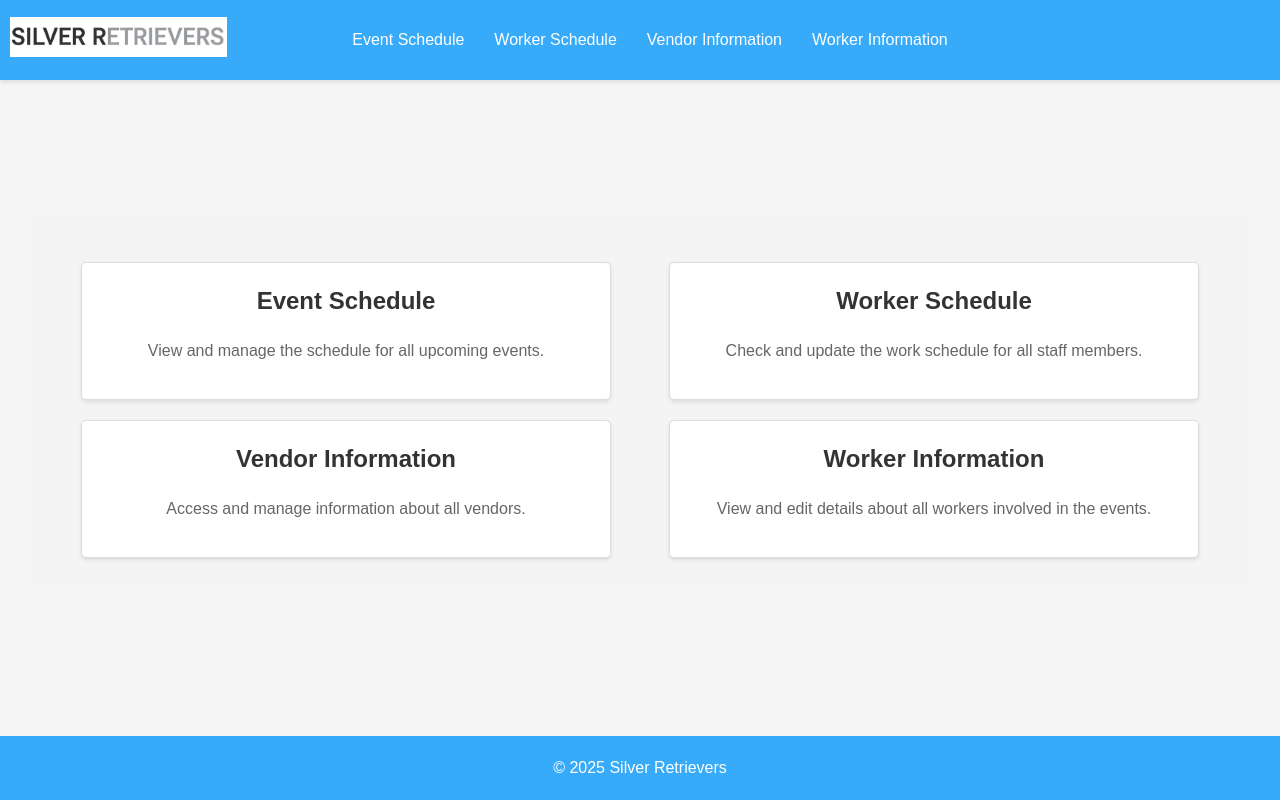
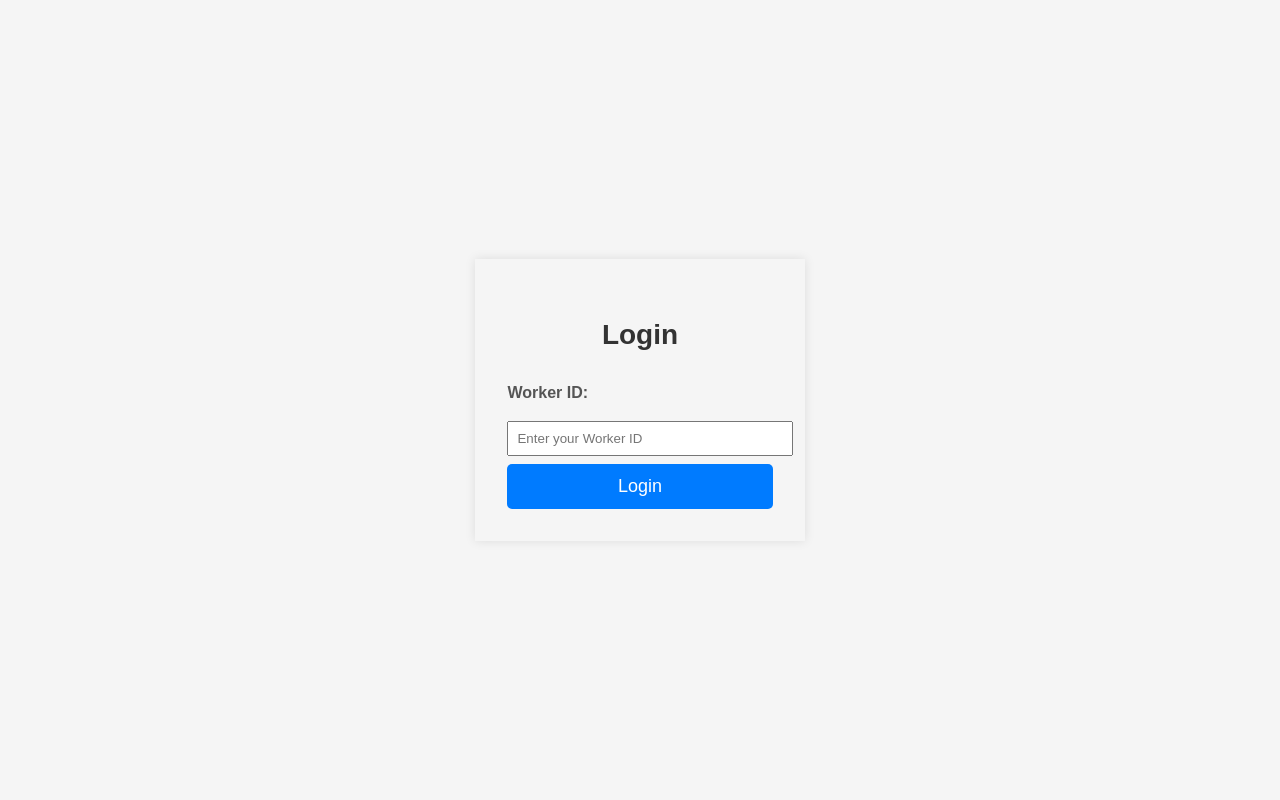
Before and after one commit to tyhow99/Event-Management-System, a React (Vite) app in the folder frontend/: page / in a window 1280 px wide. Built offline with nearby package versions, Linux system fonts and the light colour scheme.

Commit message:
Login Works and switched routing

```diff
--- a/frontend/src/App.jsx
+++ b/frontend/src/App.jsx
@@ -1,31 +1,65 @@
-import './App.css'
-import Navbar from './components/Navbar'
-import Footer from './components/Footer'
-import Homepage from './pages/Homepage'
-import WorkerInformation from './pages/WorkerInformation'
-import WorkerSchedule from './pages/WorkerSchedule'
-import VendorInformation from './pages/VendorInformation'
-import EventSchedule from './pages/EvenSchedule'
-import { BrowserRouter, Routes, Route } from "react-router-dom";
+import './App.css';
+import Navbar from './components/Navbar';
+import Footer from './components/Footer';
+import Homepage from './pages/Homepage';
+import WorkerInformation from './pages/WorkerInformation';
+import WorkerSchedule from './pages/WorkerSchedule';
+import VendorInformation from './pages/VendorInformation';
+import EventSchedule from './pages/EventSchedule';
+import Login from './pages/LoginPage';
+import { BrowserRouter, Routes, Route, Navigate } from "react-router-dom";
+import { useState, useEffect } from 'react';
 
 function App() {
+  const [isAuthenticated, setIsAuthenticated] = useState(false);
 
+  useEffect(() => {
+    const workerId = localStorage.getItem('workerId');
+    if (workerId) {
+      setIsAuthenticated(true);
+    }
+  }, []);
+
+  const ProtectedRoute = ({ children }) => {
+    return isAuthenticated ? children : <Navigate to="/" replace />;
+  };
 
   return (
-    <>
-      <BrowserRouter>
-        <Navbar />
-        <Routes>
-          <Route path="/" element={<Homepage />} />
-          <Route path="/EventSchedule" element={<EventSchedule />} />
-          <Route path="/WorkerSchedule" element={<WorkerSchedule/>} />
-          <Route path="/WorkerInformation" element={<WorkerInformation />} />
-          <Route path="/VendorInformation" element={<VendorInformation />} />
-        </Routes>
-        <Footer />
-      </BrowserRouter>
-    </>
-  )
+    <BrowserRouter>
+      {isAuthenticated && <Navbar setIsAuthenticated={setIsAuthenticated} />}
+      <Routes>
+        <Route path="/" element={
+          isAuthenticated ? <Navigate to="/home" replace /> : <Login setIsAuthenticated={setIsAuthenticated} />
+        } />
+        <Route path="/home" element={
+          <ProtectedRoute>
+            <Homepage />
+          </ProtectedRoute>
+        } />
+        <Route path="/EventSchedule" element={
+          <ProtectedRoute>
+            <EventSchedule />
+          </ProtectedRoute>
+        } />
+        <Route path="/WorkerSchedule" element={
+          <ProtectedRoute>
+            <WorkerSchedule />
+          </ProtectedRoute>
+        } />
+        <Route path="/WorkerInformation" element={
+          <ProtectedRoute>
+            <WorkerInformation />
+          </ProtectedRoute>
+        } />
+        <Route path="/VendorInformation" element={
+          <ProtectedRoute>
+            <VendorInformation />
+          </ProtectedRoute>
+        } />
+      </Routes>
+      {isAuthenticated && <Footer />}
+    </BrowserRouter>
+  );
 }
 
-export default App
+export default App;
--- a/frontend/src/components/Navbar.css
+++ b/frontend/src/components/Navbar.css
@@ -1,45 +1,50 @@
+/* Navbar styles */
 .navbar {
     position: fixed;
     top: 0;
     left: 0;
     right: 0;
-    width: 100%;
-    height: 60px; /* Define a height for the navbar */
+    width: 97%;
     display: flex;
-    justify-content: center; /* Center the content horizontally */
+    justify-content: space-between;
     align-items: center;
-    background-color: #37abf9;
+    padding: 1rem 2rem;
+    background-color: #37abf9; /* Deep blue color from the image */
     color: white;
-    padding: 10px;
-    box-shadow: 0 2px 4px rgba(0, 0, 0, 0.1);
-    z-index: 1000;
+    box-shadow: 0 2px 5px rgba(0,0,0,0.2);
+    z-index: 1000; /* Ensures navbar stays above other content */
   }
 
-.navbar-logo {
-    height: 40px; /* Adjust the height as needed */
+  .nav-links {
+    display: flex;
+    gap: 1.5rem;
   }
 
-.navbar-left {
-    position: absolute;
-    left: 10px;
+  .nav-links a {
+    color: white;
+    text-decoration: none;
+    font-weight: 500;
+    font-size: 1rem;
+    transition: opacity 0.3s;
+    padding: 0.5rem 0;
   }
 
-.navbar-links {
-    display: flex;
-    justify-content: center;
-    align-items: center;
-    height: 100%; /* Ensure the links container takes full height */
+  .nav-links a:hover {
+    opacity: 0.8;
+    border-bottom: 2px solid white;
   }
 
-.navbar-links a {
-    position: relative;
-    display: flex;
-    align-items: center;
+  .logout-btn {
+    background-color: #d32f2f; /* Red color for contrast */
     color: white;
-    text-decoration: none;
-    padding: 0 15px;
+    border: none;
+    padding: 0.5rem 1rem;
+    border-radius: 4px;
+    cursor: pointer;
+    font-weight: 500;
+    transition: background-color 0.3s;
   }
 
-.navbar-links a:hover {
-    text-decoration: underline;
+  .logout-btn:hover {
+    background-color: #b71c1c;
   }
--- a/frontend/src/components/Navbar.jsx
+++ b/frontend/src/components/Navbar.jsx
@@ -1,20 +1,24 @@
 import './Navbar.css'
+import { Link } from 'react-router-dom';
 
+const Navbar = ({ setIsAuthenticated }) => {
+  const handleLogout = () => {
+    localStorage.removeItem('workerId');
+    setIsAuthenticated(false);
+  };
 
-function Navbar(){
-    return (
-        <div className="navbar">
-            <div className="navbar-left">
-                <img src="Logo.png" alt="Logo" className="navbar-logo" />
-            </div>
-            <div className="navbar-links">
-                <a href="/EventSchedule">Event Schedule</a>
-                <a href="/WorkerSchedule">Worker Schedule</a>
-                <a href="/VendorInformation">Vendor Information</a>
-                <a href="/WorkerInformation">Worker Information</a>
-            </div>
-        </div>
-    );
+  return (
+    <nav className="navbar">
+      <div className="nav-links">
+        <Link to="/home">Home</Link>
+        <Link to="/WorkerInformation">Worker Information</Link>
+        <Link to="/WorkerSchedule">Worker Schedule</Link>
+        <Link to="/VendorInformation">Vendor Information</Link>
+        <Link to="/EventSchedule">Event Schedule</Link>
+      </div>
+      <button className="logout-btn" onClick={handleLogout}>Logout</button>
+    </nav>
+  );
 };
 
 export default Navbar;
--- a/frontend/src/pages/Homepage.jsx
+++ b/frontend/src/pages/Homepage.jsx
@@ -1,33 +1,33 @@
-
 import './Homepage.css';
+import { Link } from 'react-router-dom';
 
 function Homepage() {
     return (
         <div className="homepage">
             <div className="content">
                 <div className="box">
-                    <a href="/EventSchedule">
+                    <Link to="/EventSchedule" className="box-content">
                         <h2>Event Schedule</h2>
                         <p>View and manage the schedule for all upcoming events.</p>
-                    </a>
+                    </Link>
                 </div>
                 <div className="box">
-                    <a href="/WorkerSchedule">
+                    <Link to="/WorkerSchedule" className="box-content">
                         <h2>Worker Schedule</h2>
                         <p>Check and update the work schedule for all staff members.</p>
-                    </a>
+                    </Link>
                 </div>
                 <div className="box">
-                    <a href="/VendorInformation">
+                    <Link to="/VendorInformation" className="box-content">
                         <h2>Vendor Information</h2>
                         <p>Access and manage information about all vendors.</p>
-                    </a>
+                    </Link>
                 </div>
                 <div className="box">
-                    <a href="/WorkerInformation">
+                    <Link to="/WorkerInformation" className="box-content">
                         <h2>Worker Information</h2>
                         <p>View and edit details about all workers involved in the events.</p>
-                    </a>
+                    </Link>
                 </div>
             </div>
         </div>
--- a/frontend/src/pages/LoginPage.css
+++ b/frontend/src/pages/LoginPage.css
@@ -8,14 +8,6 @@ body {
     background-color: #f5f5f5;
 }
 
-.login-container {
-    background-color: white;
-    padding: 30px;
-    border-radius: 10px;
-    box-shadow: 0 0 15px rgba(0, 0, 0, 0.2);
-    width: 320px;
-    text-align: center;
-}
 
 .login-container h2 {
     margin-bottom: 25px;
@@ -55,3 +47,46 @@ body {
 .login-container button:hover {
     background-color: #0056b3;
 }
+
+
+.login-container {
+    max-width: 400px;
+    margin: 2rem auto;
+    padding: 2rem;
+    box-shadow: 0 0 10px rgba(0,0,0,0.1);
+  }
+
+  .success-message {
+    color: #28a745;
+    margin-top: 1rem;
+    padding: 0.5rem;
+    background: #d4edda;
+    border-radius: 4px;
+  }
+
+  .error-message {
+    color: #dc3545;
+    margin-top: 1rem;
+    padding: 0.5rem;
+    background: #f8d7da;
+    border-radius: 4px;
+  }
+
+  input[type="number"] {
+    width: 100%;
+    padding: 0.5rem;
+    margin: 0.5rem 0;
+  }
+
+  button {
+    background: #007bff;
+    color: white;
+    padding: 0.5rem 1rem;
+    border: none;
+    border-radius: 4px;
+    cursor: pointer;
+  }
+
+  button:hover {
+    background: #0056b3;
+  }
--- a/frontend/src/pages/LoginPage.jsx
+++ b/frontend/src/pages/LoginPage.jsx
@@ -1,31 +1,40 @@
+import './LoginPage.css';
+import { useState } from 'react';
+import axios from 'axios';
+import { useNavigate } from 'react-router-dom';
 
-import './LoginPage.css';
-import { useEffect, useState } from 'react';
-import axios from 'axios';
-
-const Login = () => {
+const Login = ({ setIsAuthenticated }) => {
   const [workerId, setWorkerId] = useState('');
-  const [password, setPassword] = useState('');
-  const [data, setData] = useState(null);
+  const [loginStatus, setLoginStatus] = useState(null);
+  const navigate = useNavigate();
 
   const handleLogin = async (e) => {
     e.preventDefault();
-    // Add logic to handle login, e.g., sending a request to your backend
-    console.log('Login attempt with:', workerId, password);
+
+    const idNumber = parseInt(workerId, 10);
+    if (isNaN(idNumber)) {
+      setLoginStatus('error');
+      return;
+    }
+
+    try {
+      const response = await axios.get(
+        `http://localhost:5001/employee_information/${idNumber}`
+      );
+
+      if (response.data) {
+        setLoginStatus('success');
+        localStorage.setItem('workerId', workerId);
+        setIsAuthenticated(true);
+        navigate('/home');
+      } else {
+        setLoginStatus('error');
+      }
+    } catch (error) {
+      console.error('Login error:', error);
+      setLoginStatus('error');
+    }
   };
-
-  useEffect(() => {
-    const fetchData = async () => {
-      try {
-        const response = await axios.get('/worker_schedule');
-        setData(response.data);
-        console.log('Fetched data:', response.data);
-      } catch (error) {
-        console.error('Error fetching data:', error);
-      }
-    };
-    fetchData();
-  }, []);
 
   return (
     <div className="login-container">
@@ -33,21 +42,22 @@ const Login = () => {
       <form onSubmit={handleLogin}>
         <label htmlFor="workerId">Worker ID:</label>
         <input
-          type="text"
+          type="number"
           id="workerId"
           value={workerId}
           onChange={(e) => setWorkerId(e.target.value)}
-          placeholder="Worker ID"
-        />
-        <label htmlFor="password">Password:</label>
-        <input
-          type="password"
-          id="password"
-          value={password}
-          onChange={(e) => setPassword(e.target.value)}
-          placeholder="Password"
+          placeholder="Enter your Worker ID"
+          required
         />
         <button type="submit">Login</button>
+
+        {loginStatus === 'success' && (
+          <div className="success-message">Login successful! Redirecting...</div>
+        )}
+
+        {loginStatus === 'error' && (
+          <div className="error-message">Invalid worker ID ❌</div>
+        )}
       </form>
     </div>
   );
--- a/frontend/src/pages/WorkerInformation.jsx
+++ b/frontend/src/pages/WorkerInformation.jsx
@@ -3,7 +3,7 @@ import LoginPage from "./LoginPage.jsx";
 
 const WorkerInformation = () => {
   return (
-    <LoginPage />
+    <></>
   )
 }
 
```
Also changed, not shown: frontend/src/pages/EventSchedule.jsx (renamed from frontend/src/pages/EvenSchedule.jsx), 1 other file (tests, documents, lock files or other folders). Lines whose indentation alone changed are shown as unchanged.
